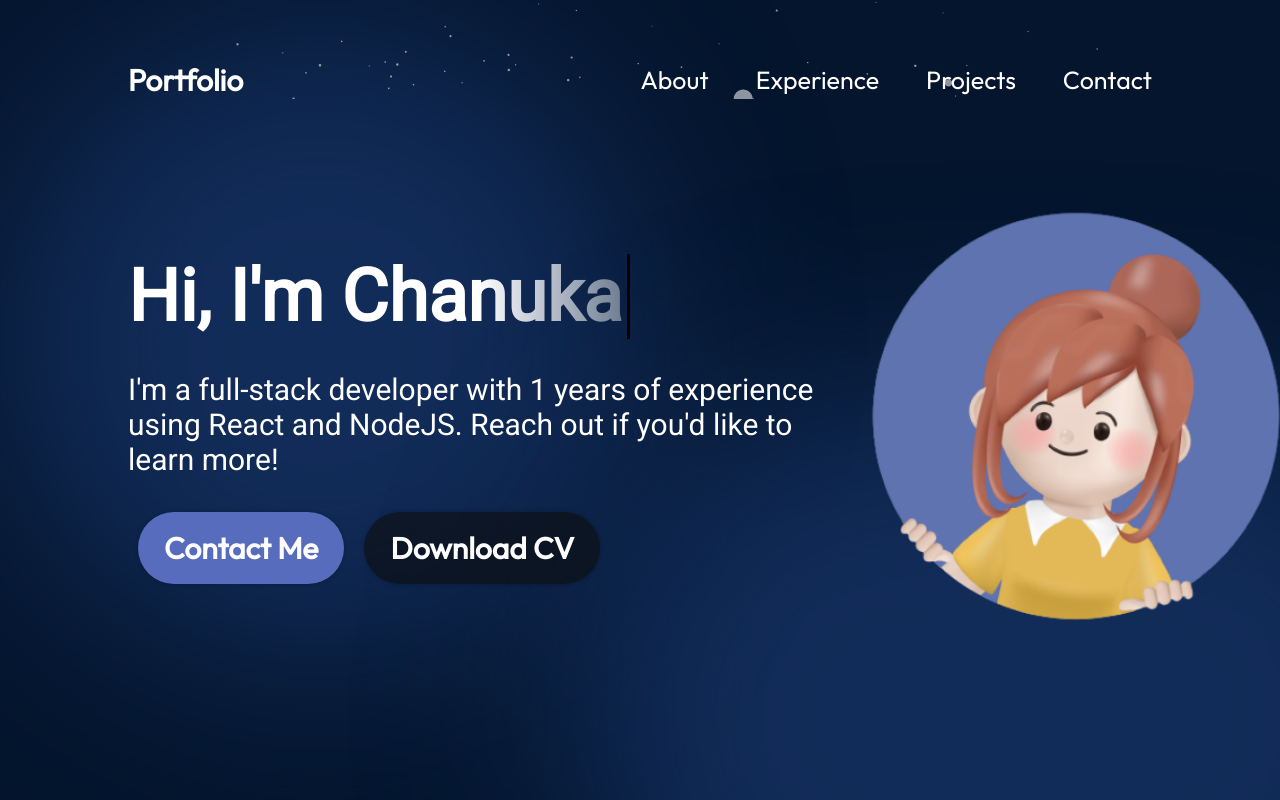
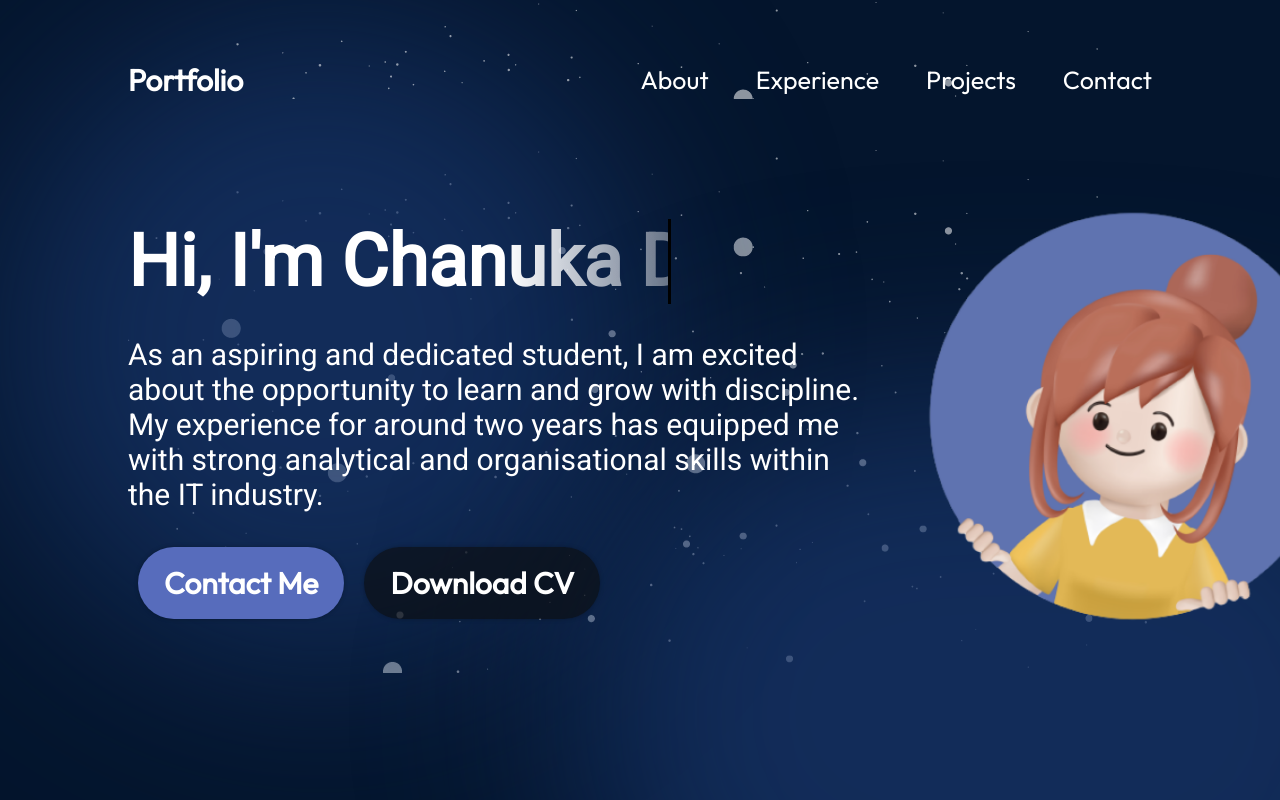
Before and after one commit to h2oalphaYT/My-portfolio, a React (Vite) app in the folder portfolio/: page / in a window 1280 px wide. Shown: the top 800 px of the page. Built offline with nearby package versions, Linux system fonts and the light colour scheme.

Commit message:
Update Hero.jsx

```diff
--- a/portfolio/src/componets/Hero/Hero.jsx
+++ b/portfolio/src/componets/Hero/Hero.jsx
@@ -2,6 +2,8 @@
 import React , {useEffect} from "react";
 import styles from "./Hero.module.css";
 import { getImageUrl } from "../../utils";
+
+
 
 export const Hero = () => {
 
@@ -24,14 +26,18 @@ export const Hero = () => {
   }, []);
 
   const cvUrl =  'http://localhost:5173/public/MY_CV.pdf.pdf';
+  const backgroundImageUrl = getImageUrl("hero/stars.png");
+
+
   return (
-    <section className={styles.container}>
+    <section className={styles.container} style={{ backgroundImage: `url(${backgroundImageUrl})` } }>
+
       <div className={styles.content}>
 
-      <h1 className={`${styles.title} ${styles.typingAnimation}`}>Hi, I'm Chanuka Devin</h1>
+      <h1 className={`${styles.title} ${styles.typingAnimation}`}>Hi, I'm Chanuka Devin...</h1>
         <p className={styles.description}>
-          I'm a full-stack developer with 1 years of experience using React and
-          NodeJS. Reach out if you'd like to learn more!
+        As an aspiring and dedicated student, I am excited about the opportunity to learn and grow with discipline. My experience for around two years has equipped me with strong analytical and organisational
+skills within the IT industry.
         </p>
         <div className="styles.Button">
         <a href="mailto:myemail@email.com" className={styles.contactBtn}>
@@ -42,6 +48,7 @@ export const Hero = () => {
         </a>
         </div>
       </div>
+
       <img
         src={getImageUrl("hero/heroImage.png")}
         alt="Hero image of me"
```
